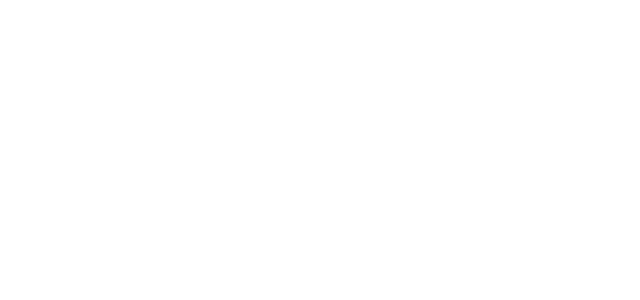
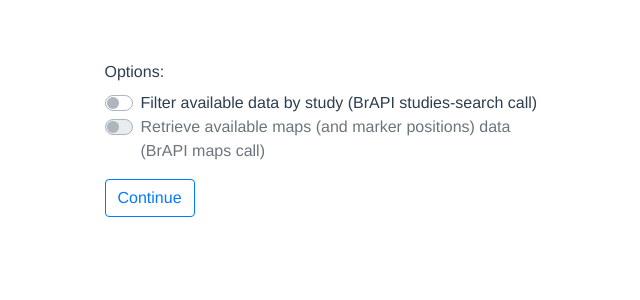
Before and after one commit to cropgeeks/flapjack-bytes-loader, a Vue app: page /#/options in a window 1280 px wide. Shown: the top 300 px of the page, without its empty margins (313-953 px from the left). Built offline with nearby package versions, Linux system fonts and the light colour scheme.

Commit message:
Add page for options

```diff
--- a/src/router.js
+++ b/src/router.js
@@ -15,15 +15,15 @@ const router = new Router({
       meta: {
         title: 'Flapjack Bytes Loader',
       }
-    }/*,
+    },
     {
-      path: '/blues',
-      name: 'blues',
-      component: () => import('./views/Blues.vue'),
+      path: '/options',
+      name: 'options',
+      component: () => import('./views/Options.vue'),
       meta: {
-        title: 'BLUEs Analysis',
+        title: 'Flapjack Bytes Options',
       }
-    }*/
+    }
   ]
 })
 
--- /dev/null
+++ b/src/views/Options.vue
@@ -0,0 +1,36 @@
+<template>
+ <b-container class="filter-row">
+   <b-row class="text-left">
+    <b-col></b-col>
+    <b-col cols="5">
+
+	<b-form-group label="Options:">
+      <b-form-checkbox-group
+        v-model="selected"
+        :options="options"
+        switches
+        stacked
+      ></b-form-checkbox-group>
+    </b-form-group>
+
+
+	  <b-button variant="outline-primary">Continue</b-button>
+	</b-col>
+    <b-col></b-col>
+   </b-row>
+</b-container>
+</template>
+
+<script>
+  export default {
+    data() {
+      return {
+		selected: [], // Must be an array reference!
+        options: [
+          { text: 'Filter available data by study (BrAPI studies-search call)', value: 'study' },
+          { text: 'Retrieve available maps (and marker positions) data (BrAPI maps call)', value: 'map', disabled: true }
+        ]
+      }
+    }
+  }
+</script>
```
